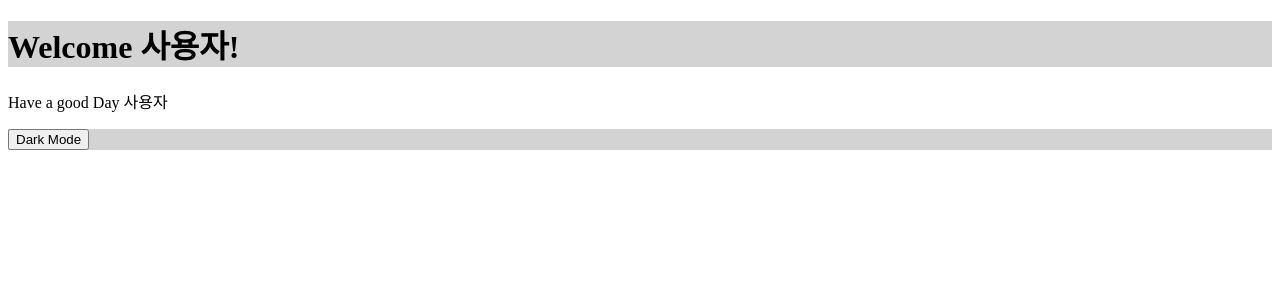
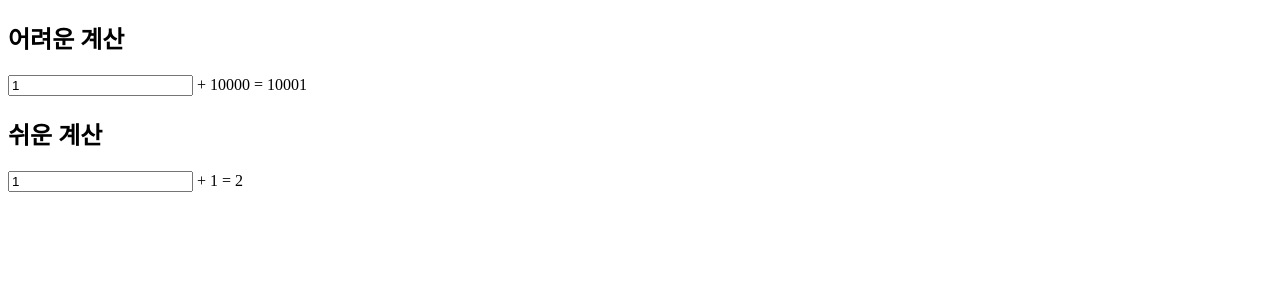
Before and after one commit to bohongu/hooks, a React (Create React App) app: page / in a window 1280 px wide. Shown: the top 300 px of the page. Built offline with nearby package versions, Linux system fonts and the light colour scheme.

Commit message:
useMemo1

```diff
--- a/src/App.js
+++ b/src/App.js
@@ -5,9 +5,10 @@ import Ref2 from "./Ref2";
 import Ref3 from "./Ref3";
 import Ref4 from "./Ref4";
 import Context from "./Context";
+import Memo from "./Memo";
 
 function App() {
-  return <Context />;
+  return <Memo />;
 }
 
 export default App;
--- /dev/null
+++ b/src/Memo.js
@@ -0,0 +1,64 @@
+import React, { useMemo, useState } from "react";
+
+const hardCalculate = (number) => {
+  console.log("어려운계산");
+  for (let i = 0; i < 999999999; i++) {}
+  return number + 10000;
+};
+
+const easyCalculate = (number) => {
+  console.log("쉬운계산");
+  return number + 1;
+};
+
+const Memo = () => {
+  const [hardNumber, setHardNumber] = useState(1);
+  const [easyNumber, setEasyNumber] = useState(1);
+  //const hardSum = hardCalculate(hardNumber);
+
+  const hardSum = useMemo(() => {
+    return hardCalculate(hardNumber);
+  }, [hardNumber]); //hardNumber가 바뀔 때만 hardCalculate함수 호출
+
+  const easySum = easyCalculate(easyNumber);
+  return (
+    <div>
+      <h2>어려운 계산</h2>
+      <input
+        type="number"
+        value={hardNumber}
+        onChange={(event) => setHardNumber(parseInt(event.target.value))}
+      />
+      <span> + 10000 = {hardSum}</span>
+      <h2>쉬운 계산</h2>
+      <input
+        type="number"
+        value={easyNumber}
+        onChange={(event) => setEasyNumber(parseInt(event.target.value))}
+      />
+      <span> + 1 = {easySum}</span>
+    </div>
+  );
+};
+
+export default Memo;
+
+/*
+컴포넌트 최적화를 위해 사용(useMemo, useCallback)
+use'Memo' = Memoization : 자주 필요한 값을 맨 처음 계산할 때 캐싱을 해둬서 그 값을 필요할 때 마다 다시 계산하는 것이 아니라 필요할 때마다 꺼내서 사용
+
+함수형 컴포넌트 = 함수
+함수형 컴포넌트 렌더링 => 함수가 호출 => 모든 내부 변수 초기화
+
+렌더링 => Component 함수 호출, Memoization => 리렌더링 => Component 함수 호출, Memoize된 값을 재사용
+
+const value = useMemo(() => {
+     return calculate()
+}, [item]);
+
+useMemo 첫 번째 인자 : 콜백함수 - Memoization 해 줄 값을 계산해서 리턴해주는 함수
+useMemo 두 번째 인자 : 의존성 배열 - 배열 요소의 값이 업데이트 될 때만 콜백함수를 호출해서 memoization된 값을 업데이트해서 다시 memoization을 함
+
+
+
+*/
```
